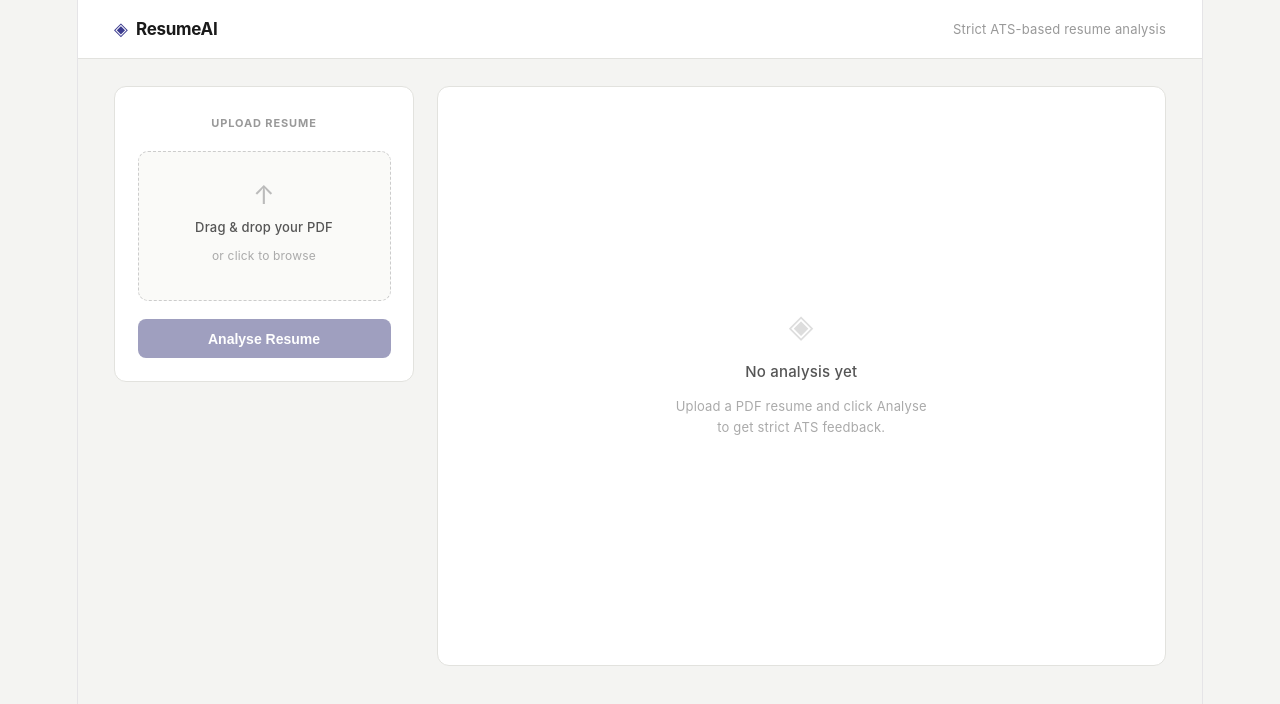
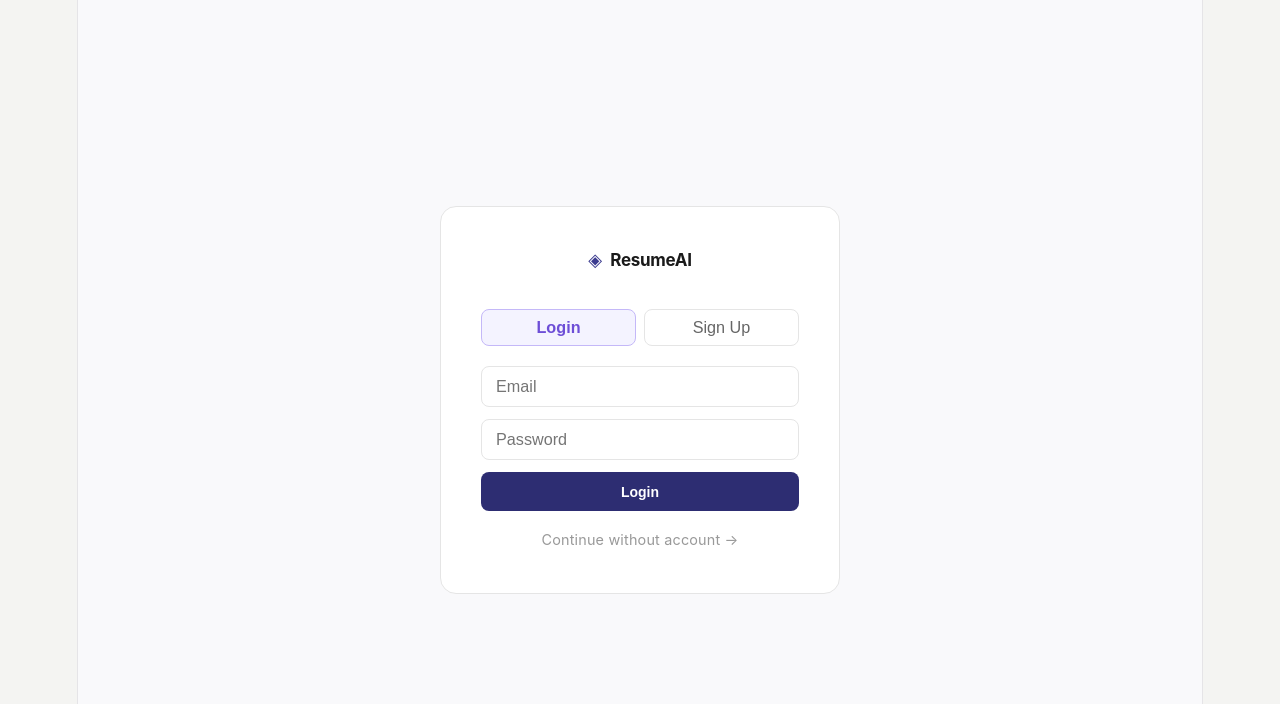
Before and after one commit to yatin1106/aiResumeAnalysis, a React app in the folder frontend/: page / in a window 1280 px wide. Shown: the top 704 px of the page. Built offline with nearby package versions, Linux system fonts and the light colour scheme; the HTML template or start-up script is replaced by a standard one.

Commit message:
feat: add auth UI, dashboard, resume history

```diff
--- a/frontend/src/App.css
+++ b/frontend/src/App.css
@@ -443,3 +443,135 @@ body {
   color: #be123c;
   border: 1px solid #fecdd3;
 }
+
+/* Auth */
+.auth-wrap {
+  min-height: 100vh;
+  display: flex;
+  align-items: center;
+  justify-content: center;
+  background: #f9f9fb;
+}
+
+.auth-card {
+  background: white;
+  border: 1px solid #e5e5e5;
+  border-radius: 16px;
+  padding: 40px;
+  width: 100%;
+  max-width: 400px;
+  display: flex;
+  flex-direction: column;
+  gap: 12px;
+}
+
+.auth-tabs {
+  display: flex;
+  gap: 8px;
+  margin-bottom: 8px;
+}
+
+.auth-tab {
+  flex: 1;
+  padding: 8px;
+  border: 1px solid #e5e5e5;
+  border-radius: 8px;
+  background: white;
+  cursor: pointer;
+  font-size: 0.9rem;
+  color: #666;
+}
+
+.auth-tab.active {
+  background: #f4f3ff;
+  border-color: #c4b8f8;
+  color: #6d4ed7;
+  font-weight: 600;
+}
+
+.auth-input {
+  padding: 10px 14px;
+  border: 1px solid #e5e5e5;
+  border-radius: 8px;
+  font-size: 0.9rem;
+  outline: none;
+  width: 100%;
+  box-sizing: border-box;
+}
+
+.auth-input:focus {
+  border-color: #c4b8f8;
+}
+
+.auth-skip {
+  text-align: center;
+  font-size: 0.8rem;
+  color: #999;
+  cursor: pointer;
+  margin-top: 4px;
+}
+
+.auth-skip:hover {
+  color: #6d4ed7;
+}
+
+/* Dashboard */
+.stats-row {
+  display: flex;
+  gap: 16px;
+  margin-bottom: 32px;
+}
+
+.stat-card {
+  flex: 1;
+  background: white;
+  border: 1px solid #e5e5e5;
+  border-radius: 12px;
+  padding: 20px;
+  text-align: center;
+}
+
+.stat-num {
+  font-size: 2rem;
+  font-weight: 700;
+  margin: 0 0 4px;
+}
+
+.stat-label {
+  font-size: 0.8rem;
+  color: #888;
+  margin: 0;
+}
+
+.history-list {
+  display: flex;
+  flex-direction: column;
+  gap: 10px;
+}
+
+.history-item {
+  background: white;
+  border: 1px solid #e5e5e5;
+  border-radius: 10px;
+  padding: 16px 20px;
+  display: flex;
+  justify-content: space-between;
+  align-items: center;
+}
+
+.history-filename {
+  font-weight: 600;
+  font-size: 0.9rem;
+  margin: 0 0 4px;
+}
+
+.history-meta {
+  font-size: 0.78rem;
+  color: #888;
+  margin: 0;
+}
+
+.history-score {
+  font-size: 1.1rem;
+  font-weight: 700;
+}
--- a/frontend/src/App.jsx
+++ b/frontend/src/App.jsx
@@ -1,5 +1,5 @@
-// v2=4
-import { useState, useRef, useCallback } from "react";
+// v2=5
+import { useState, useRef, useCallback, useEffect } from "react";
 import "./App.css";
 
 const SECTIONS = [
@@ -20,6 +20,166 @@ const SECTION_COLORS = {
 
 const API_URL = "https://airesumeanalysis-production-32af.up.railway.app";
 
+// ─── Auth Page ───────────────────────────────────────────────────────────────
+function AuthPage({ onAuth }) {
+  const [mode, setMode] = useState("login");
+  const [email, setEmail] = useState("");
+  const [password, setPassword] = useState("");
+  const [name, setName] = useState("");
+  const [error, setError] = useState(null);
+  const [loading, setLoading] = useState(false);
+
+  const handleSubmit = async () => {
+    setLoading(true);
+    setError(null);
+    try {
+      const endpoint = mode === "login" ? "/auth/login" : "/auth/register";
+      const body = mode === "login" ? { email, password } : { email, password, name };
+      const res = await fetch(`${API_URL}${endpoint}`, {
+        method: "POST",
+        headers: { "Content-Type": "application/json" },
+        body: JSON.stringify(body),
+      });
+      const data = await res.json();
+      if (!res.ok) throw new Error(data.error || "Auth failed");
+      localStorage.setItem("token", data.token);
+      localStorage.setItem("user", JSON.stringify(data.user));
+      onAuth(data.user, data.token);
+    } catch (err) {
+      setError(err.message);
+    } finally {
+      setLoading(false);
+    }
+  };
+
+  return (
+    <div className="auth-wrap">
+      <div className="auth-card">
+        <div className="logo" style={{ justifyContent: "center", marginBottom: 24 }}>
+          <span className="logo-mark">◈</span>
+          <span className="logo-text">ResumeAI</span>
+        </div>
+        <div className="auth-tabs">
+          <button className={`auth-tab ${mode === "login" ? "active" : ""}`} onClick={() => setMode("login")}>Login</button>
+          <button className={`auth-tab ${mode === "register" ? "active" : ""}`} onClick={() => setMode("register")}>Sign Up</button>
+        </div>
+        {mode === "register" && (
+          <input className="auth-input" placeholder="Name" value={name} onChange={(e) => setName(e.target.value)} />
+        )}
+        <input className="auth-input" placeholder="Email" type="email" value={email} onChange={(e) => setEmail(e.target.value)} />
+        <input className="auth-input" placeholder="Password" type="password" value={password} onChange={(e) => setPassword(e.target.value)} />
+        {error && <p className="error-msg">⚠ {error}</p>}
+        <button className="analyse-btn" onClick={handleSubmit} disabled={loading}>
+          {loading ? "Please wait…" : mode === "login" ? "Login" : "Create Account"}
+        </button>
+        <p className="auth-skip" onClick={() => onAuth(null, null)}>Continue without account →</p>
+      </div>
+    </div>
+  );
+}
+
+// ─── Dashboard Page ───────────────────────────────────────────────────────────
+function Dashboard({ user, token, onBack, onLogout }) {
+  const [history, setHistory] = useState([]);
+  const [stats, setStats] = useState(null);
+  const [loading, setLoading] = useState(true);
+
+  useEffect(() => {
+    const fetchData = async () => {
+      try {
+        const headers = { Authorization: `Bearer ${token}` };
+        const [histRes, statsRes] = await Promise.all([
+          fetch(`${API_URL}/dashboard/history`, { headers }),
+          fetch(`${API_URL}/dashboard/stats`, { headers }),
+        ]);
+        const histData = await histRes.json();
+        const statsData = await statsRes.json();
+        setHistory(histData.history || []);
+        setStats(statsData);
+      } catch (err) {
+        console.error("Dashboard error:", err);
+      } finally {
+        setLoading(false);
+      }
+    };
+    fetchData();
+  }, [token]);
+
+  const getScoreColor = (score) => {
+    if (score >= 75) return "#16a34a";
+    if (score >= 55) return "#d97706";
+    return "#e11d48";
+  };
+
+  return (
+    <div className="app">
+      <header className="header">
+        <div className="header-inner">
+          <div className="logo">
+            <span className="logo-mark">◈</span>
+            <span className="logo-text">ResumeAI</span>
+          </div>
+          <div style={{ display: "flex", gap: 12, alignItems: "center" }}>
+            <span style={{ fontSize: "0.85rem", color: "#666" }}>{user?.email}</span>
+            <button className="copy-btn" onClick={onBack}>+ New Analysis</button>
+            <button className="copy-btn" onClick={onLogout}>Logout</button>
+          </div>
+        </div>
+      </header>
+      <main style={{ maxWidth: 900, margin: "0 auto", padding: "32px 24px" }}>
+        <h2 style={{ marginBottom: 24, fontWeight: 700 }}>Your Dashboard</h2>
+
+        {/* Stats */}
+        {stats && (
+          <div className="stats-row">
+            <div className="stat-card">
+              <p className="stat-num">{stats.totalAnalyses}</p>
+              <p className="stat-label">Total Analyses</p>
+            </div>
+            <div className="stat-card">
+              <p className="stat-num" style={{ color: getScoreColor(stats.averageScore) }}>
+                {stats.averageScore ?? "—"}
+              </p>
+              <p className="stat-label">Average Score</p>
+            </div>
+            <div className="stat-card">
+              <p className="stat-num" style={{ color: getScoreColor(stats.bestScore) }}>
+                {stats.bestScore ?? "—"}
+              </p>
+              <p className="stat-label">Best Score</p>
+            </div>
+          </div>
+        )}
+
+        {/* History */}
+        <h3 style={{ marginBottom: 16, fontWeight: 600 }}>Resume History</h3>
+        {loading ? (
+          <p className="muted">Loading…</p>
+        ) : history.length === 0 ? (
+          <p className="muted">No analyses yet. Upload your first resume!</p>
+        ) : (
+          <div className="history-list">
+            {history.map((item) => (
+              <div key={item.id} className="history-item">
+                <div>
+                  <p className="history-filename">{item.fileName}</p>
+                  <p className="history-meta">{item.jobRole} · {new Date(item.createdAt).toLocaleDateString()}</p>
+                </div>
+                {item.score && (
+                  <span className="history-score" style={{ color: getScoreColor(item.score) }}>
+                    {item.score}/100
+                  </span>
+                )}
+              </div>
+            ))}
+          </div>
+        )}
+      </main>
+    </div>
+  );
+}
+
+// ─── Main App ─────────────────────────────────────────────────────────────────
 export default function App() {
   const [file, setFile] = useState(null);
   const [dragging, setDragging] = useState(false);
@@ -28,7 +188,32 @@ export default function App() {
   const [activeTab, setActiveTab] = useState("summary");
   const [copied, setCopied] = useState(false);
   const [error, setError] = useState(null);
+  const [user, setUser] = useState(() => {
+    const u = localStorage.getItem("user");
+    return u ? JSON.parse(u) : null;
+  });
+  const [token, setToken] = useState(() => localStorage.getItem("token") || null);
+  const [page, setPage] = useState("auth"); // auth | home | dashboard
   const fileRef = useRef();
+
+  useEffect(() => {
+    // If already logged in, go straight to home
+    if (token && user) setPage("home");
+  }, []);
+
+  const handleAuth = (user, token) => {
+    setUser(user);
+    setToken(token);
+    setPage("home");
+  };
+
+  const handleLogout = () => {
+    localStorage.removeItem("token");
+    localStorage.removeItem("user");
+    setUser(null);
+    setToken(null);
+    setPage("auth");
+  };
 
   const handleDrop = useCallback((e) => {
     e.preventDefault();
@@ -64,21 +249,21 @@ export default function App() {
       formData.append("resume", file);
       formData.append("jobRole", "Software Engineer");
 
+      const headers = token ? { Authorization: `Bearer ${token}` } : {};
       const res = await fetch(`${API_URL}/analyse`, {
         method: "POST",
+        headers,
         body: formData,
       });
       const data = await res.json();
       if (!res.ok || data.error) throw new Error(data.error || "Server error");
 
-      // Cache hit — result already available
       if (data.status === "done" && data.result) {
         setResult(data.result);
         setActiveTab("summary");
         return;
       }
 
-      // Cache miss — poll for result
       const jobId = data.jobId;
       let analysisResult = null;
       for (let i = 0; i < 30; i++) {
@@ -106,9 +291,7 @@ export default function App() {
   const handleCopy = () => {
     if (!result) return;
     const text = SECTIONS.map((s) => {
-      const content = Array.isArray(result[s.key])
-        ? result[s.key].join("\n")
-        : result[s.key];
+      const content = Array.isArray(result[s.key]) ? result[s.key].join("\n") : result[s.key];
       return `${s.label}\n${"─".repeat(30)}\n${content}`;
     }).join("\n\n");
     navigator.clipboard.writeText(text);
@@ -129,29 +312,24 @@ export default function App() {
   const renderContent = (text, color) => {
     if (!text) return <p className="muted">No data for this section.</p>;
     const c = SECTION_COLORS[color];
-    const lines = Array.isArray(text)
-      ? text
-      : text.split("\n").filter((l) => l.trim());
-
+    const lines = Array.isArray(text) ? text : text.split("\n").filter((l) => l.trim());
     return lines.map((line, i) => {
       const clean = line.replace(/^\*+|\*+$/g, "").trim();
       if (!clean) return null;
       if (clean.startsWith("-") || clean.startsWith("•")) {
-        const content = clean.replace(/^[-•]\s*/, "");
         return (
           <div key={i} className="bullet-row">
             <span className="bullet-dot" style={{ background: c.bullet }} />
-            <p className="bullet-text">{content}</p>
+            <p className="bullet-text">{clean.replace(/^[-•]\s*/, "")}</p>
           </div>
         );
       }
       if (clean.match(/^\d+\./)) {
-        const content = clean.replace(/^\d+\.\s*/, "");
         const num = clean.match(/^(\d+)/)[1];
         return (
           <div key={i} className="numbered-row">
             <span className="num-badge" style={{ background: c.tag, color: c.tagText }}>{num}</span>
-            <p className="bullet-text">{content}</p>
+            <p className="bullet-text">{clean.replace(/^\d+\.\s*/, "")}</p>
           </div>
         );
       }
@@ -171,6 +349,16 @@ export default function App() {
     return "Poor ATS Fit";
   };
 
+  if (page === "auth") return <AuthPage onAuth={handleAuth} />;
+  if (page === "dashboard") return (
+    <Dashboard
+      user={user}
+      token={token}
+      onBack={() => setPage("home")}
+      onLogout={handleLogout}
+    />
+  );
+
   return (
     <div className="app">
       <header className="header">
@@ -179,7 +367,17 @@ export default function App() {
             <span className="logo-mark">◈</span>
             <span className="logo-text">ResumeAI</span>
           </div>
-          <span className="tagline">Strict ATS-based resume analysis</span>
+          <div style={{ display: "flex", gap: 12, alignItems: "center" }}>
+            <span className="tagline">Strict ATS-based resume analysis</span>
+            {user ? (
+              <>
+                <button className="copy-btn" onClick={() => setPage("dashboard")}>Dashboard</button>
+                <button className="copy-btn" onClick={handleLogout}>Logout</button>
+              </>
+            ) : (
+              <button className="copy-btn" onClick={() => setPage("auth")}>Login</button>
+            )}
+          </div>
         </div>
       </header>
       <main className="main">
@@ -262,7 +460,6 @@ export default function App() {
             </div>
           )}
 
-          {/* Keyword Gap Card */}
           {result?.keywords && (
             <div className="card keyword-card">
               <p className="card-label">Keyword Gap Analysis</p>
```
